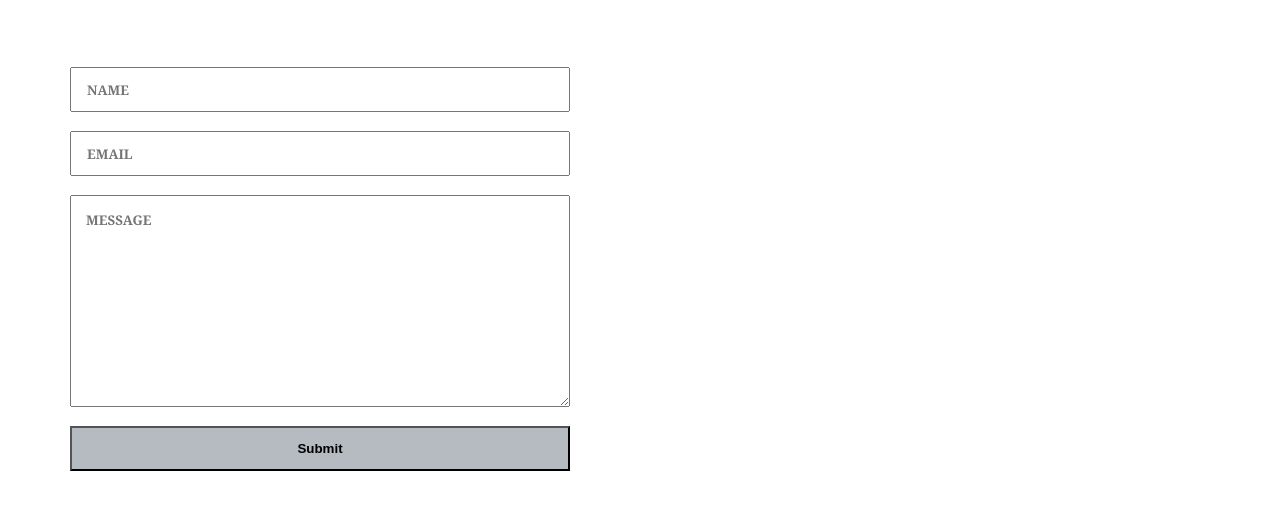
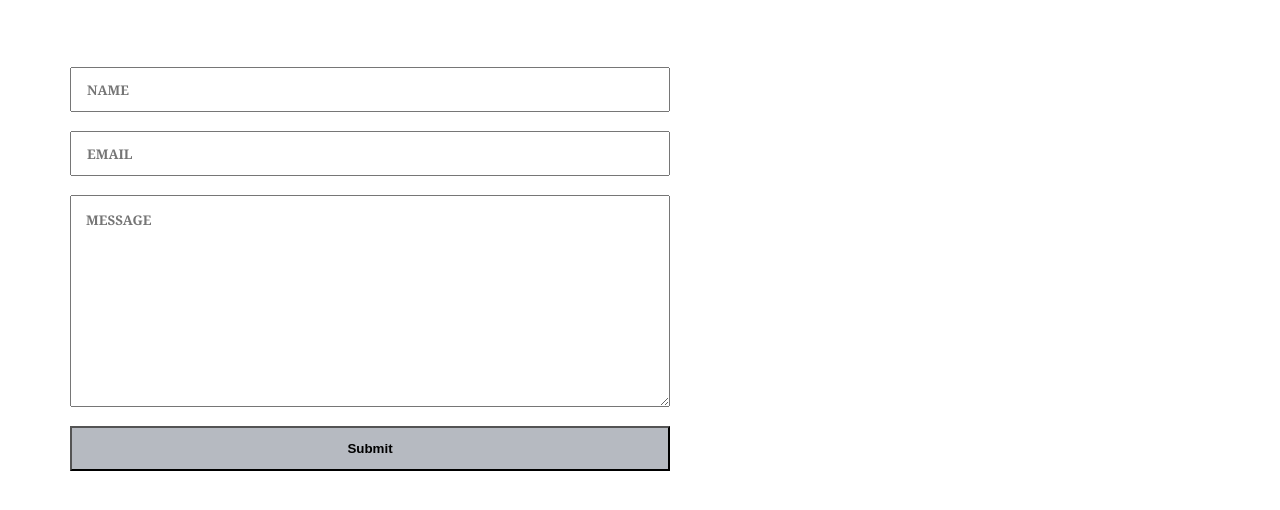
Before and after one commit to Praveenraj59/Hackmageddon, a plain HTML site: page index.html in a window 1280 px wide. Shown: the part 184-694 px from the top of the page. Drawn offline with nearby package versions, Linux system fonts and the light colour scheme.

Commit message:
Update style.css

```diff
--- a/style.css
+++ b/style.css
@@ -97,14 +97,14 @@ body {
 
 input[type=text],[type=email]{
     height: 45px;
-    width: 500px;
+    width: 600px;
     padding: 15px;
     font-family: Georgia, 'Times New Roman', Times, serif;
     font-weight: bolder;
 }
 
 .message{
-    width: 500px;
+    width: 600px;
     padding: 15px;
     font-family: Georgia, 'Times New Roman', Times, serif;
     font-weight: bolder;
@@ -113,7 +113,7 @@ input[type=text],[type=email]{
 .sub{
     background-color: rgba(72, 82, 100, 0.396);
     height: 45px;
-    width: 500px;
+    width: 600px;
     font-weight: bolder;
 }
 .sub:hover{
```
